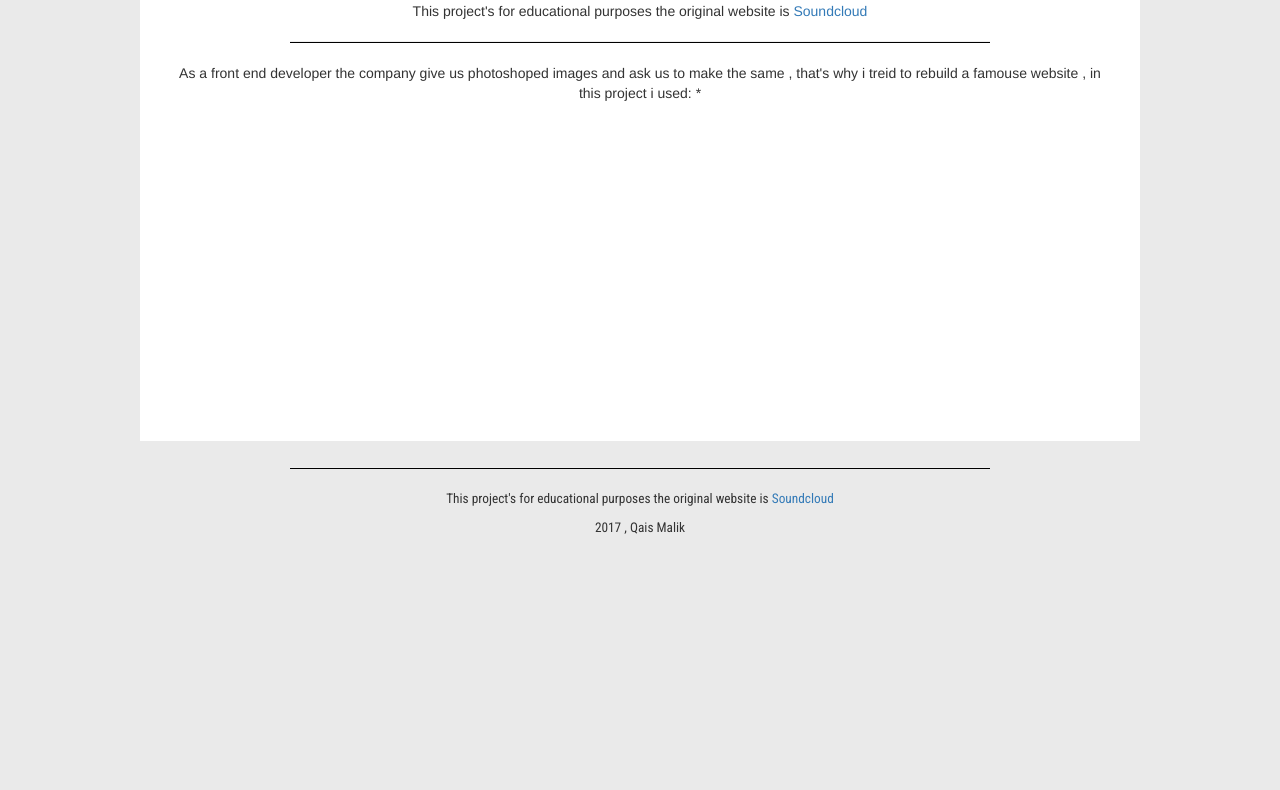
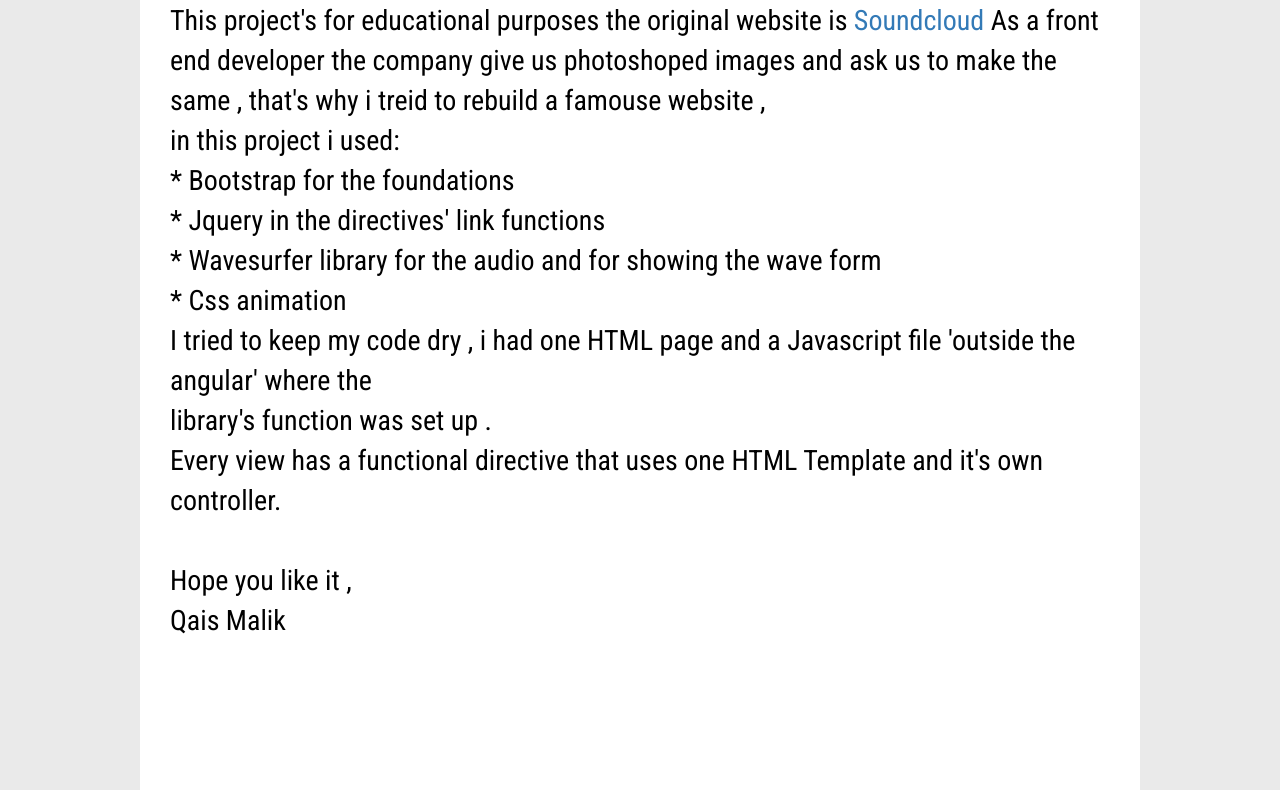
Before and after one commit to qais11/Musicloud, a plain HTML site: page index.html at #!/about in a window 1280 px wide. Shown: the part 140-930 px from the top of the page. Before the commit the page ends 800 px from the top, so only its background shows below. Drawn offline with nearby package versions, Linux system fonts and the light colour scheme; some packages are replaced by stand-ins of ours.

Commit message:
project Finished

```diff
--- a/style.css
+++ b/style.css
@@ -289,3 +289,10 @@
   color: #f60;
   font-size: 40pt;
 }
+.about-text{
+
+  font-family:  'Roboto Condensed', sans-serif;
+  color: black;
+  font-size: 21pt;
+  text-align: left;
+}
--- a/templates/about.html
+++ b/templates/about.html
@@ -1,15 +1,26 @@
 <p class="musicloud-p"> Musicloud</p>
 
-<p>This project's for educational purposes
+<p class = 'about-text'>This project's for educational purposes
   the original website is <a href="https://soundcloud.com/">Soundcloud</a>
-  <hr>
+
   As a front end developer the company give us photoshoped images and ask us to make the same ,
-  that's why i treid to rebuild a famouse website ,
-  in this project i used:
-  *
+  that's why i treid to rebuild a famouse website ,<br>
+  in this project i used:<br>
+  * Bootstrap for the foundations <br>
+  * Jquery in the directives' link functions <br>
+  * Wavesurfer library for the audio and for showing the wave form<br>
+  * Css animation<br>
 
+  I tried to keep my code dry , i had one HTML page and a Javascript file 'outside the angular' where the<br>
+  library's function was set up .<br>
 
+  Every view has a functional directive that uses one HTML Template and it's own<br>
+  controller.<br>
 
+<br>
+  Hope you like it ,
+  <br>
+  Qais Malik
 
 
 
```
